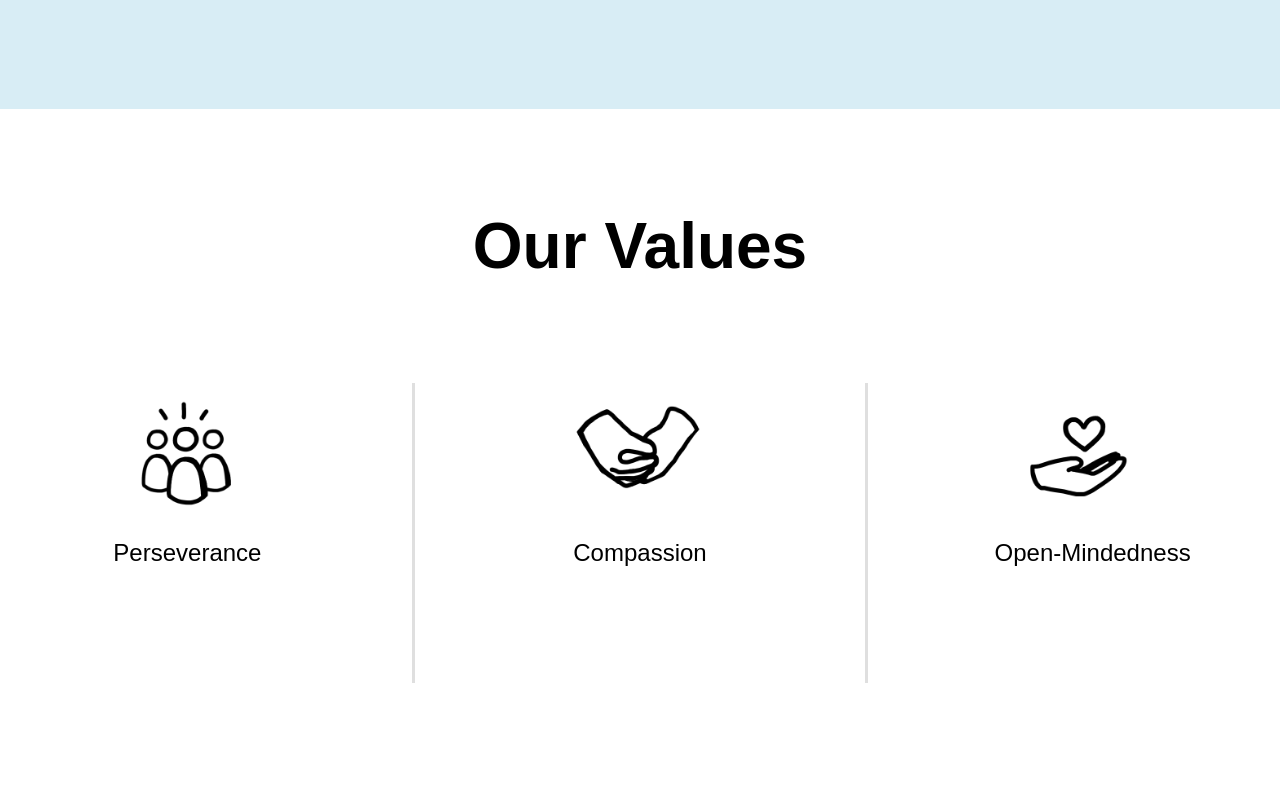
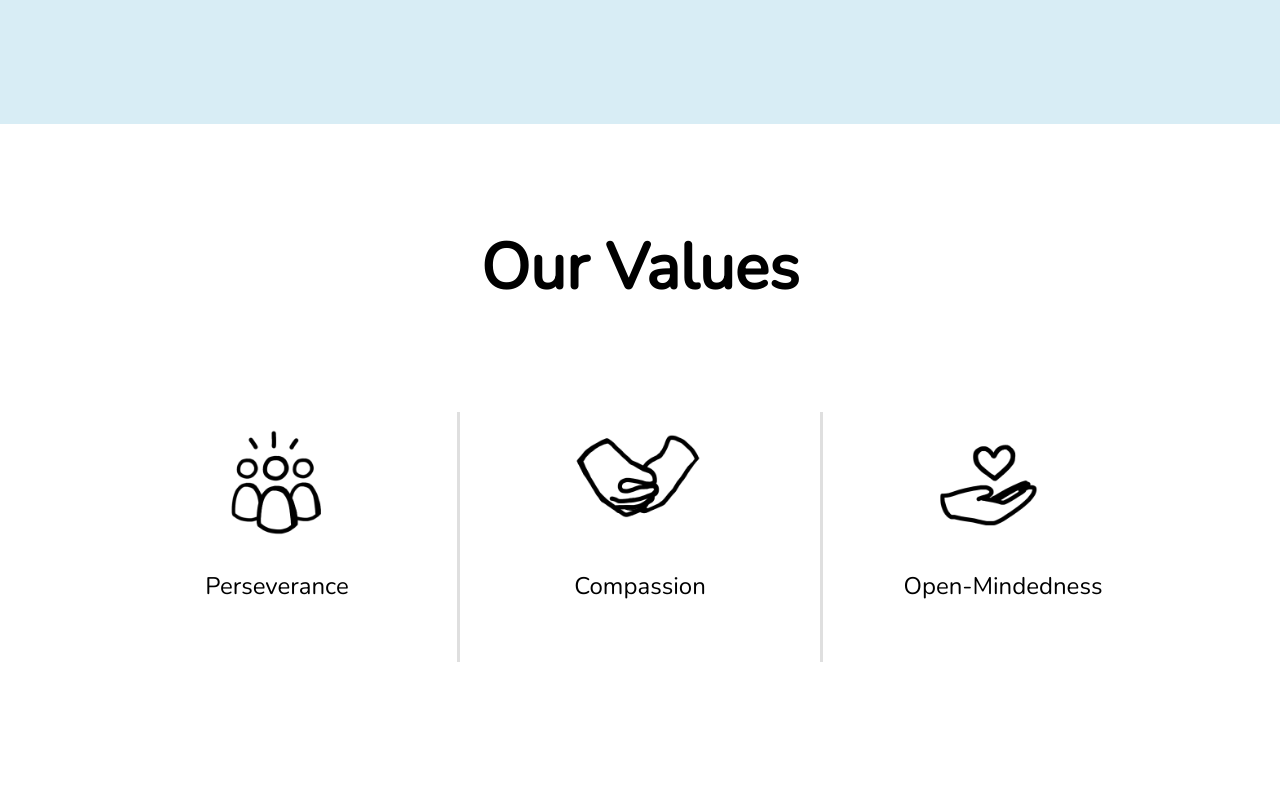
Before and after one commit to dwyerg/CURIS_T4SG, a React (Create React App) app in the folder react_packages/: page / in a window 1280 px wide. Shown: the part 1120-1920 px from the top of the page. Built offline with nearby package versions, Linux system fonts and the light colour scheme.

Commit message:
Imported new font to App.css

```diff
--- a/react_packages/src/App.css
+++ b/react_packages/src/App.css
@@ -1,8 +1,10 @@
+@import url('https://fonts.googleapis.com/css2?family=Nunito&display=swap');
+
 * {
   box-sizing: border-box;
   margin: 0;
   padding: 0;
-  font-family: 'Encode Sans Expanded', sans-serif;
+  font-family: 'Nunito', sans-serif;
 }
 
 .home_header {
--- a/react_packages/src/components/ContactForm/ContactElement.css
+++ b/react_packages/src/components/ContactForm/ContactElement.css
@@ -23,9 +23,8 @@
 
 .formCont {
   width: 60%;
-  float: right;
+  margin-left: 40%;
   background-color: #eaf4f8;
-
   display: flex;
   flex-direction: column;
   padding: 100px;
--- a/react_packages/src/components/Purpose2/PurposeElements.js
+++ b/react_packages/src/components/Purpose2/PurposeElements.js
@@ -22,6 +22,9 @@ export const AllPurposeImgs = styled.div`
   display: flex;
   justify-content: space-around;
 `
+export const SubPurposeCont = styled.div`
+  display: flex;
+`
 export const PurposeText = styled.div`
   font-size: 14pt;
   width: 300px;
@@ -31,5 +34,6 @@ export const PurposeText = styled.div`
 export const GreyLine = styled.div`
   background-color: #DFDFDF;
   width: 3px;
-  height: 300px;
+  height: 250px;
+  margin: 0 30px;
 `
--- a/react_packages/src/components/Purpose2/index.js
+++ b/react_packages/src/components/Purpose2/index.js
@@ -1,6 +1,6 @@
 import React, { Component } from 'react';
 
-import { PurposeImg, AllPurposeImgs, PurposeText, GreyLine } from './PurposeElements';
+import { PurposeImg, AllPurposeImgs, PurposeText, GreyLine, SubPurposeCont } from './PurposeElements';
 import advocacyImg from '../../assets/advocacy.PNG'
 import supportImg from '../../assets/support.PNG'
 import aidImg from '../../assets/aid.PNG'
@@ -18,6 +18,7 @@ class Purpose2 extends Component {
         <div className = "home_header"><h2>Our Values</h2></div>
 
         <AllPurposeImgs>
+        <SubPurposeCont>
           <PurposeImg>
               <button onClick={() => {
                 this.setState({ visible: !this.state.visible });
@@ -47,6 +48,7 @@ class Purpose2 extends Component {
               </button>
               {this.state.visible ? <PurposeText>We strive to learn from different people, experiences, and perspectives, and are dedicated to the concepts of cultural humility and consistent self-evaluation.</PurposeText> : null}
           </PurposeImg>
+        </SubPurposeCont>
         </AllPurposeImgs>
 
         </div>
```
